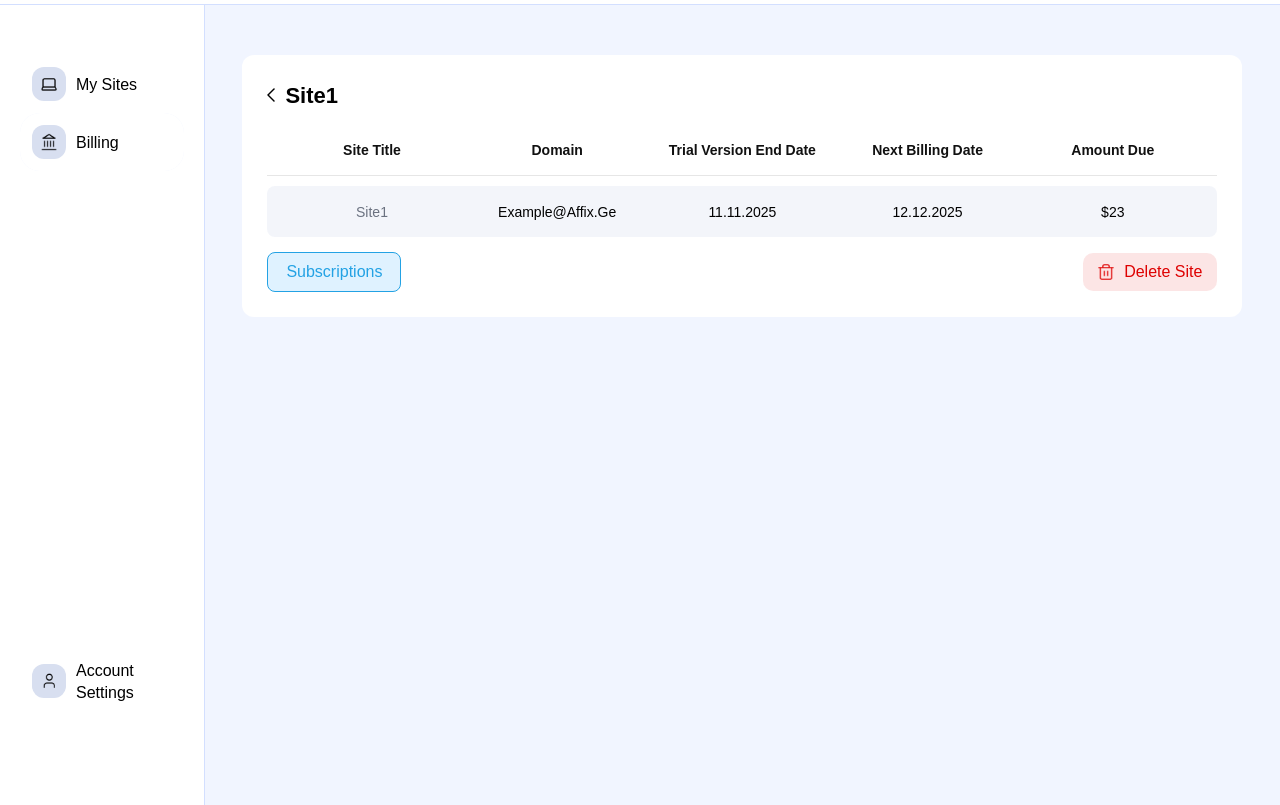
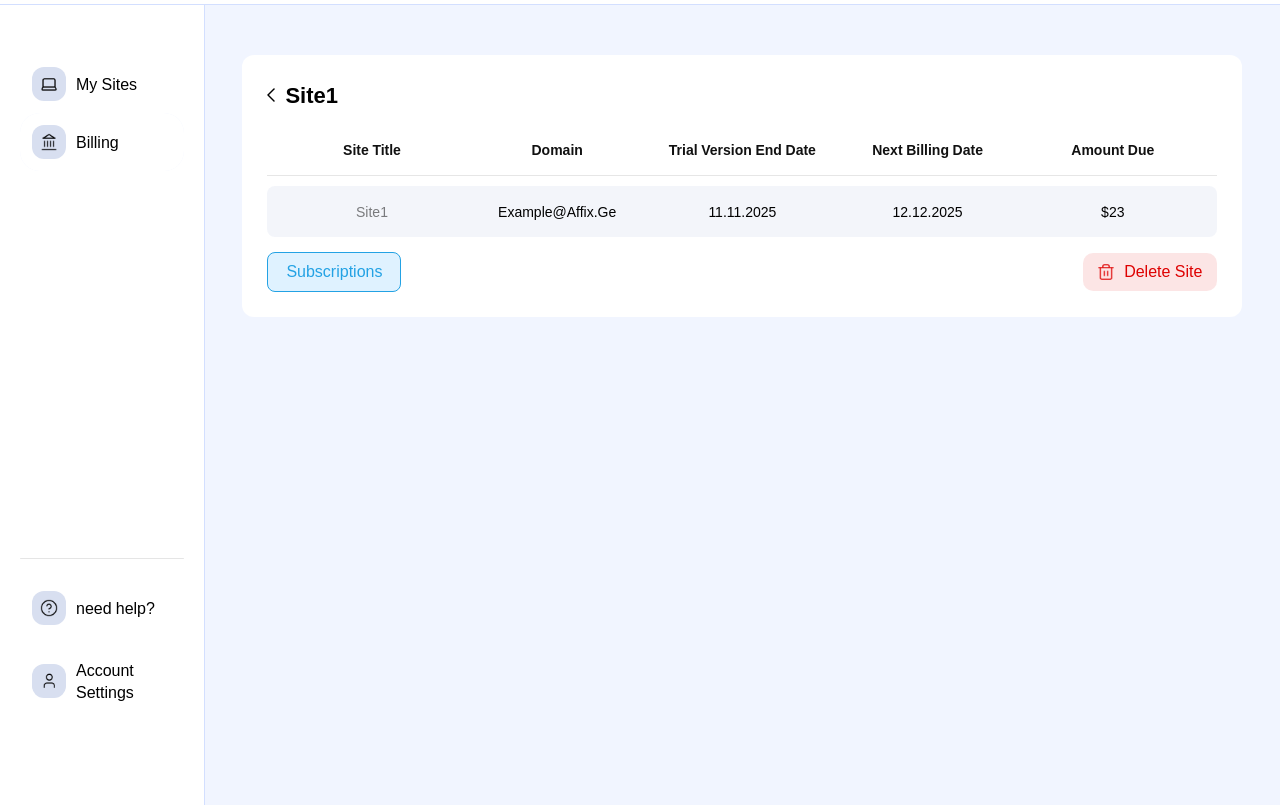
Before and after one commit to CarnageOG/Affix, a plain HTML site: page site.html in a window 1280 px wide. Shown: the part 74-879 px from the top of the page. Drawn offline with Linux system fonts and the light colour scheme.

Commit message:
added need help

```diff
--- a/site.html
+++ b/site.html
@@ -61,7 +61,14 @@
                     </div>
                 </div>
             </nav>
-            <div>
+            <div class="bottom-aside">
+                <div class="line"></div>
+                <a href="" class="menu-item">
+                    <div class="icon-wrapper">
+                        <img src="images/question.png" alt="Account Settings" class="icon">
+                    </div>
+                    <p class="p-sidebar">need help?</p>
+                </a>
                 <a href="account.html" class="menu-item">
                     <div class="icon-wrapper">
                         <img src="images/user.png" alt="Account Settings" class="icon">
--- a/styles/sites.css
+++ b/styles/sites.css
@@ -114,7 +114,6 @@
   z-index: 1000;
 }
 
-/* Modal Box */
 .modal {
   background: #FFFFFF;
   border-radius: 16px;
@@ -291,51 +290,6 @@ select {
   white-space: nowrap;
 }
 
-
-
-
-
-
-
-
-
-
-
-
-
-
-
-
-
-
-
-
-
-
-
-
-
-
-
-
-
-
-
-
-
-
-
-
-
-
-
-
-
-
-
-
-
-
 /* შიდა საიტი*/
 
 .site-section{
@@ -400,7 +354,7 @@ select {
 }
 
 .table-row .site-title {
-  color: #6b7280;
+  color: rgba(0, 0, 0, 0.5);
 }
 
 .table-row .domain {
--- a/styles/styles.css
+++ b/styles/styles.css
@@ -262,3 +262,17 @@ section{
 .dropdown a:hover {
   background-color: #FFFFFF;
 }
+
+.bottom-aside{
+  display: flex;
+  flex-direction: column;
+  gap: 10px;
+}
+
+.line{
+  width: 100%;
+  height: 1px;
+  background-color: rgba(0, 0, 0, 0.1);
+  margin: 10px 0;
+  border-radius: 5px;
+}
```
Also changed, not shown: account.html (+8 -1 lines), index.html (+8 -1 lines), mysites.html (+8 -1 lines), images/question.png (added).
